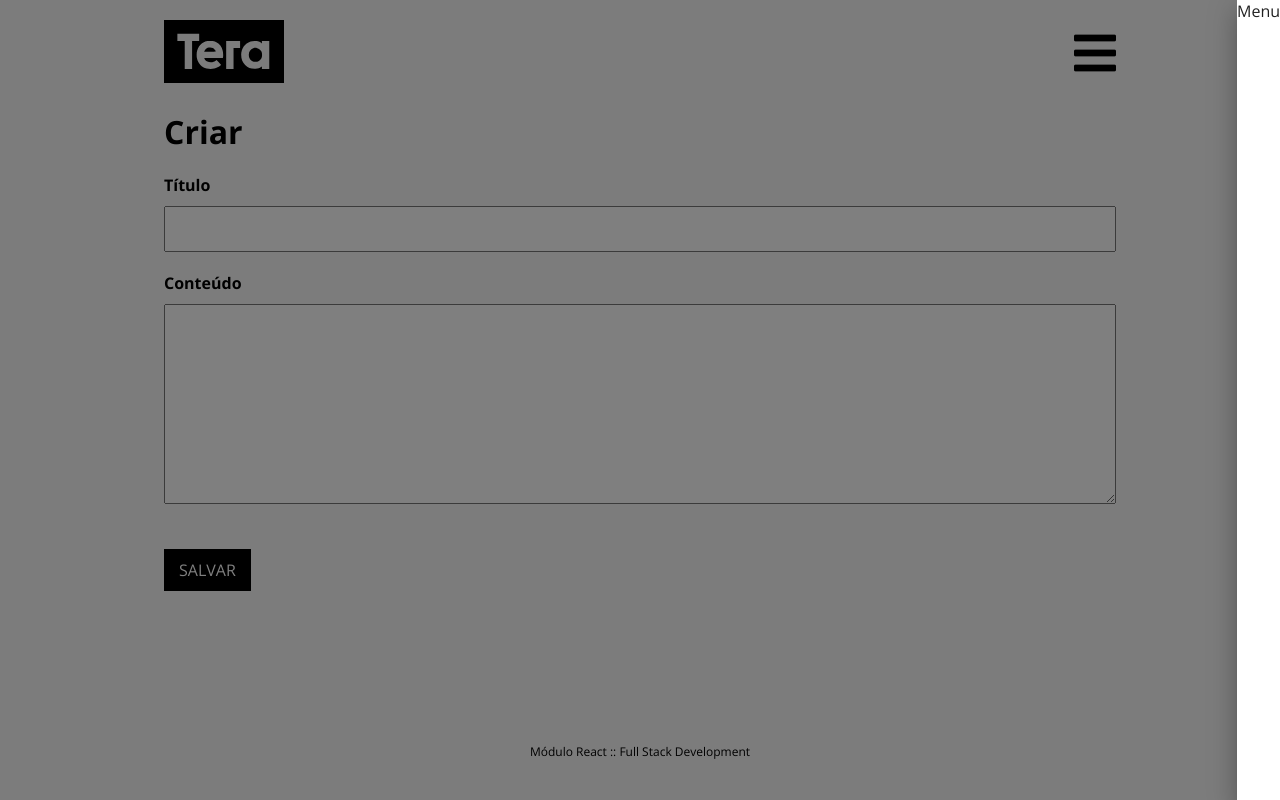
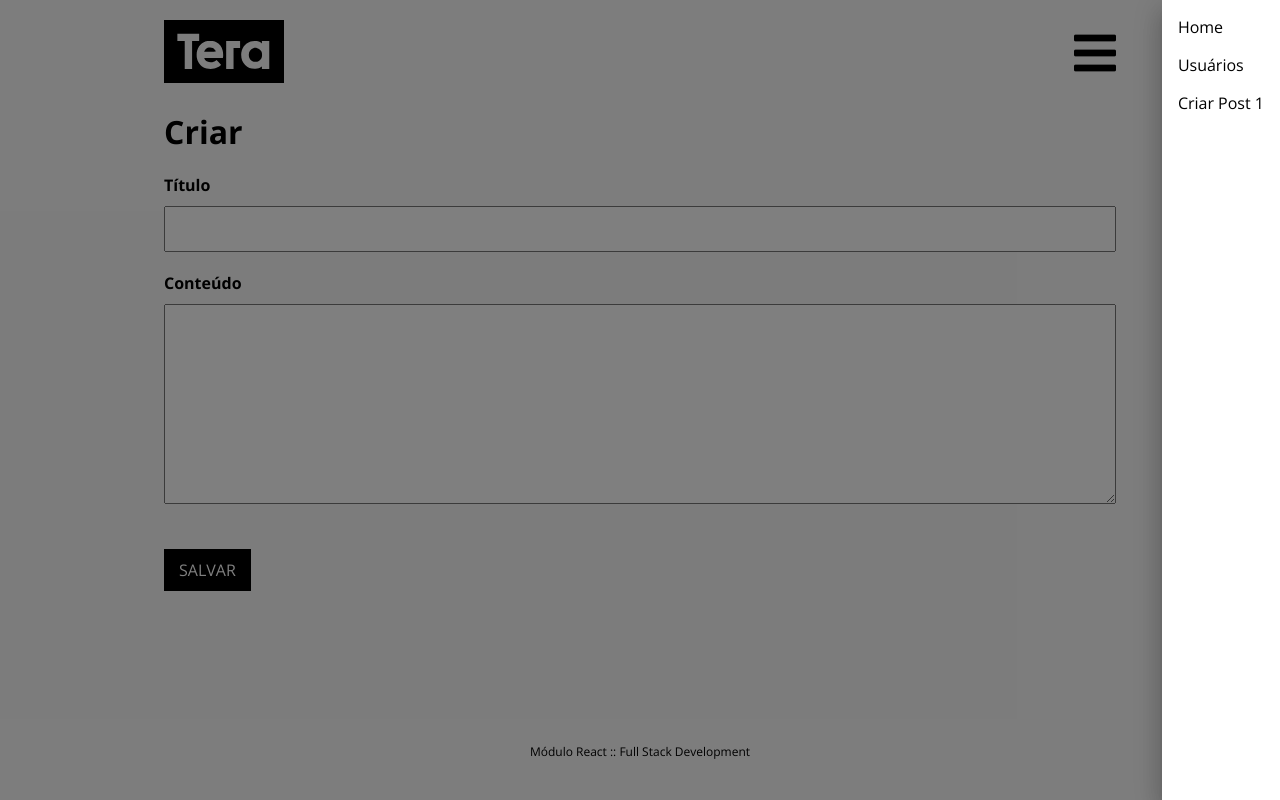
Before and after one commit to Thi79/tera-project-react, a React (Create React App) app: page /users/1/post in a window 1280 px wide. Both pictures are taken after a click on the icon 1095 px from the left and 53 px from the top of the page. Built offline with nearby package versions, Linux system fonts and the light colour scheme.

Commit message:
Adicionada navegação

```diff
--- a/src/components/molecules/DrawerMenu.jsx
+++ b/src/components/molecules/DrawerMenu.jsx
@@ -1,10 +1,25 @@
-import { Drawer } from "@mui/material";
+import { Drawer, List, ListItem } from "@mui/material";
 import React from "react";
+import { Link } from "react-router-dom";
 
 export default function DrawerMenu(props) {
   return (
-    <Drawer anchor="right" open={props.open} onClose={() => console.log("ok")}>
-      Menu
+    <Drawer
+      anchor="right"
+      open={props.open}
+      onClose={() => props.setOpen(false)}
+    >
+      <List>
+        <ListItem>
+          <Link to="/">Home</Link>
+        </ListItem>
+        <ListItem>
+          <Link to="/users">Usuários</Link>
+        </ListItem>
+        <ListItem>
+          <Link to="/users/1/post">Criar Post 1</Link>
+        </ListItem>
+      </List>
     </Drawer>
   );
 }
--- a/src/components/organisms/AppHeader.jsx
+++ b/src/components/organisms/AppHeader.jsx
@@ -1,11 +1,14 @@
 import React from "react";
 import logo from "../../images/logo.svg";
+import { Link } from "react-router-dom";
 
 export default function AppHeader(props) {
   return (
     <div className="app-header">
       <div className="app-header__logo">
-        <img src={logo} className="responsive" alt="" />
+        <Link to="/">
+          <img src={logo} className="responsive" alt="" />
+        </Link>
       </div>
       <div className="app-header__menu">
         <i onClick={() => props.setOpen(true)} className="fa fa-bars"></i>
--- a/src/components/templates/Default.jsx
+++ b/src/components/templates/Default.jsx
@@ -7,7 +7,7 @@
   const [open, setOpen] = useState(false);
   return (
     <div className="wrapper">
-      <DrawerMenu open={open} />
+      <DrawerMenu open={open} setOpen={setOpen} />
       <AppHeader setOpen={setOpen} />
       {props.children}
       <AppFooter />
```
